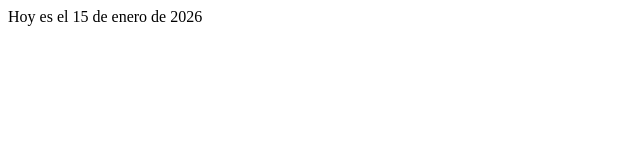
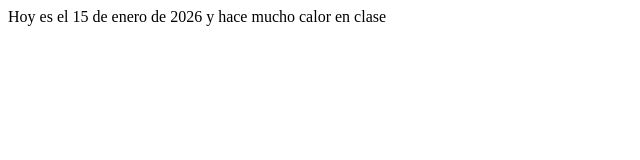
Before and after one commit to JuanTorresCol/ci-cd, a plain HTML site: page src/index.html in a window 1280 px wide. Shown: the whole page, without its empty margins (0-640 px from the left). Drawn offline with Linux system fonts and the light colour scheme.

Commit message:
feat: add body

```diff
--- a/src/index.html
+++ b/src/index.html
@@ -1,5 +1,5 @@
 <!DOCTYPE html>
 <html lang='es'>
 <head><title>Que dia es</title></head>
-<body>Hoy es el 15 de enero de 2026</body>
+<body>Hoy es el 15 de enero de 2026 y hace mucho calor en clase</body>
 </html>
```
